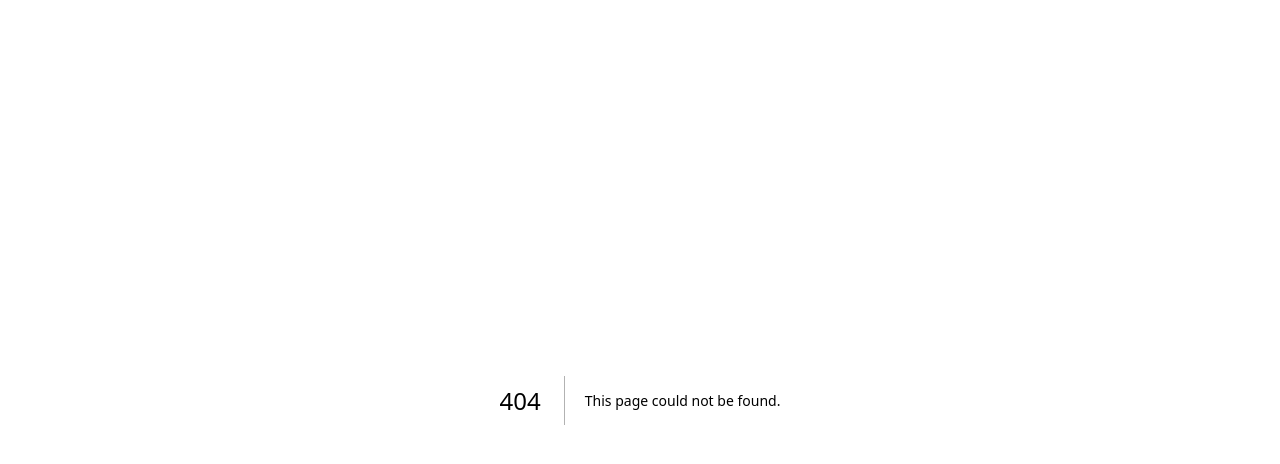
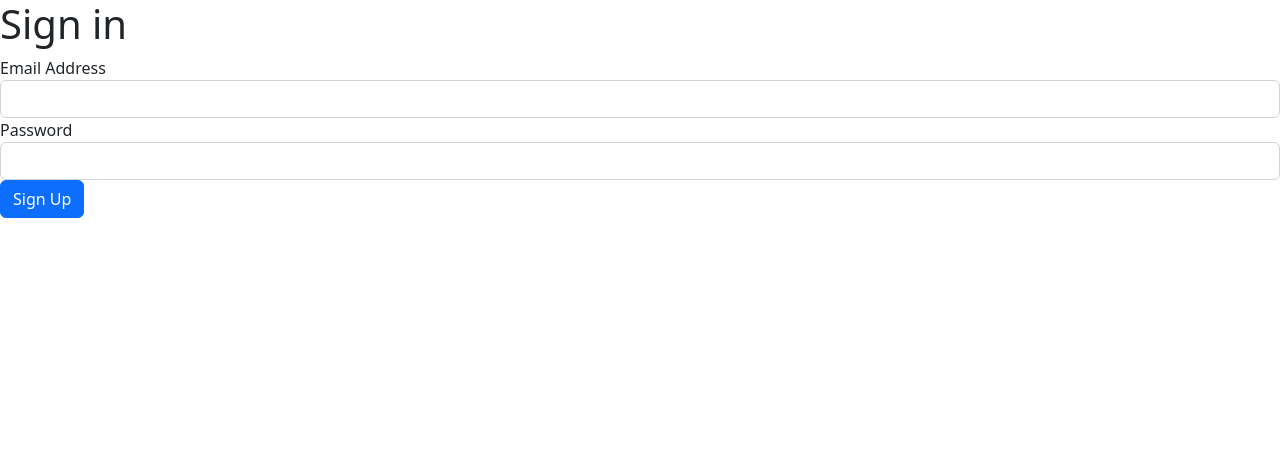
Before and after one commit to SilvesterSpath/Ticketing_micro, a Next.js app in the folder client/: page /auth/signin in a window 1280 px wide. Before the commit this address had no page. Shown: the top 464 px of the page. Built offline with nearby package versions, Linux system fonts and the light colour scheme.

Commit message:
signin/signup

```diff
--- /dev/null
+++ b/client/pages/auth/signin.js
@@ -0,0 +1,49 @@
+import { useState } from 'react';
+import Router from 'next/router';
+import useRequest from '../../hooks/use-request';
+
+export default () => {
+  const [email, setEmail] = useState('');
+  const [password, setPassword] = useState('');
+  const { doRequest, errors } = useRequest({
+    url: '/api/users/signup',
+    method: 'post',
+    body: {
+      email,
+      password,
+    },
+    onSuccess: () => Router.push('/'),
+  });
+
+  const onSubmit = async (event) => {
+    event.preventDefault();
+
+    await doRequest();
+  };
+
+  return (
+    <form onSubmit={onSubmit}>
+      <h1>Sign in</h1>
+      <div className='form-group'>
+        <label>Email Address</label>
+        <input
+          value={email}
+          onChange={(e) => setEmail(e.target.value)}
+          className='form-control'
+        />
+      </div>
+      <div className='form-group'>
+        <label>Password</label>
+        <input
+          type='password'
+          className='form-control'
+          value={password}
+          onChange={(e) => setPassword(e.target.value)}
+        />
+      </div>
+      {errors}
+
+      <button className='btn btn-primary'>Sign Up</button>
+    </form>
+  );
+};
--- a/client/pages/banana.js
+++ /dev/null
@@ -1,3 +0,0 @@
-export default () => {
-  return <h1>Banana2</h1>;
-};
--- a/client/pages/index.js
+++ b/client/pages/index.js
@@ -6,7 +6,7 @@
   /* axios.get('/api/users/currentuser'); */
 
   console.log(currentUser);
-  return <h1>Landing Page</h1>;
+  return currentUser ? <h1>You are signed in</h1> : <h1>Please sign in..</h1>;
 };
 
 LandingPage.getInitialProps = async (context) => {
```
